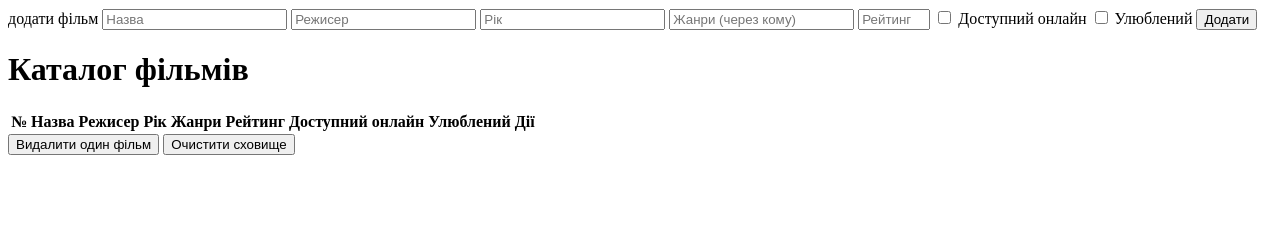
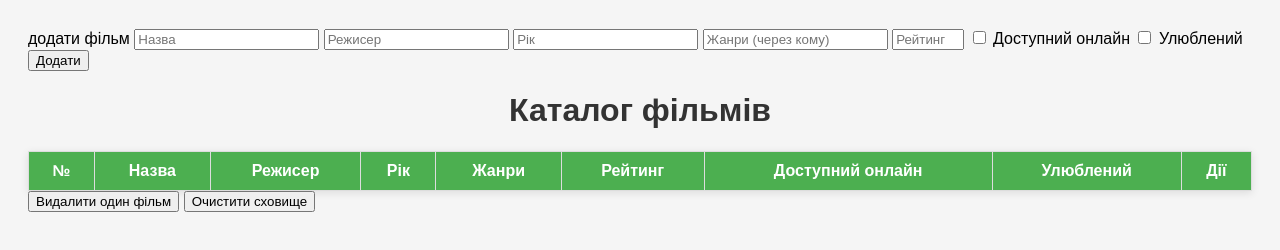
Before and after one commit to i-am-yara/25_10_18, a plain HTML site: page index.html in a window 1280 px wide. Drawn offline with Linux system fonts and the light colour scheme; no server answers.

Commit message:
Update style.css

```diff
--- a/css/style.css
+++ b/css/style.css
@@ -1,3 +1,37 @@
+body {
+  font-family: Arial, sans-serif;
+  background: #f5f5f5;
+  padding: 20px;
+}
+h1 {
+  text-align: center;
+  color: #333;
+}
+table {
+  width: 100%;
+  border-collapse: collapse;
+  margin-top: 20px;
+  background: white;
+  box-shadow: 0 2px 8px rgba(0, 0, 0, 0.1);
+}
+th,
+td {
+  border: 1px solid #ddd;
+  padding: 10px;
+  text-align: center;
+}
+th {
+  background: #4caf50;
+  color: white;
+}
+tr:nth-child(even) {
+  background: #f9f9f9;
+}
+.favourite {
+  font-weight: bold;
+  color: #d9534f;
+}
+
 .modal-background {
   display: block;
   position: fixed;
```
